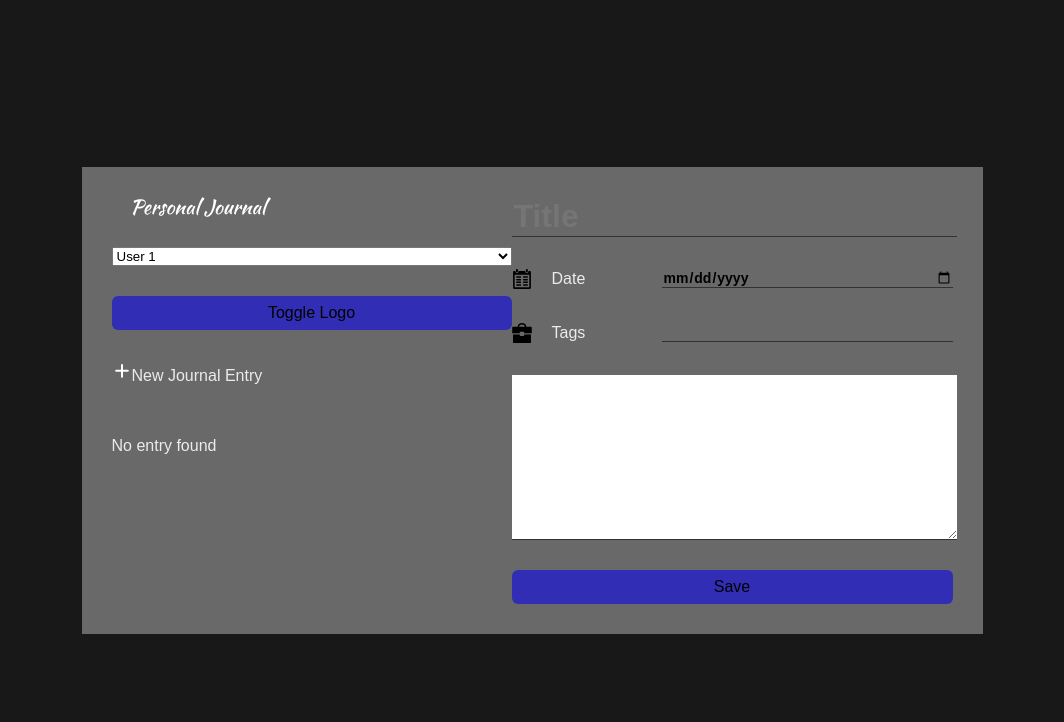
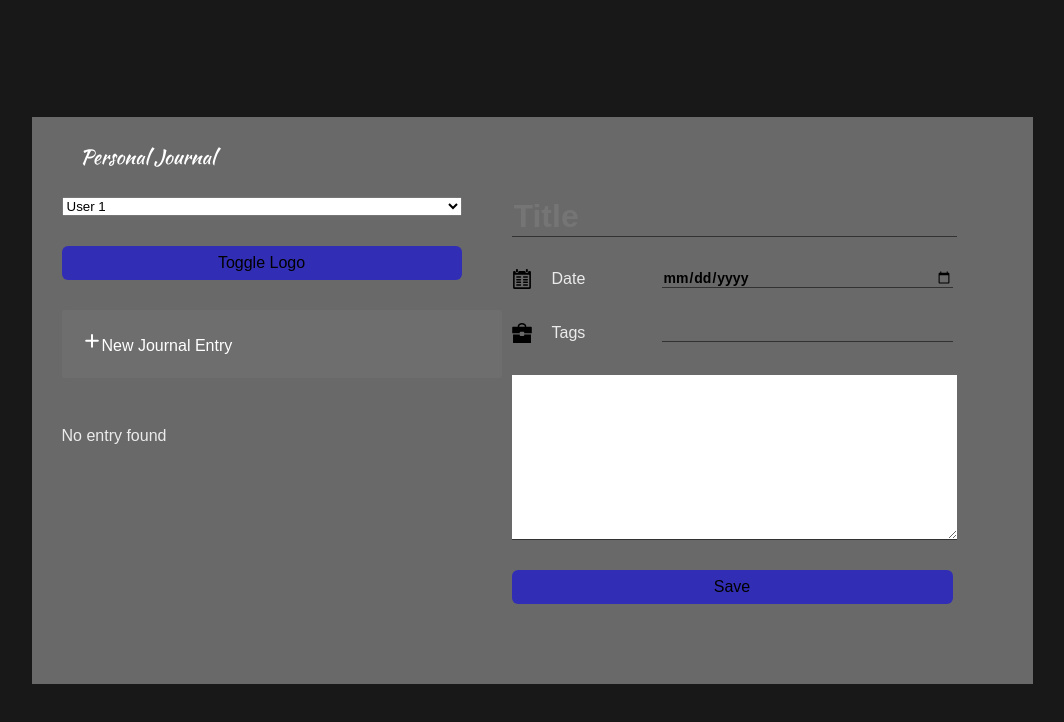
Before and after one commit to igerne94/diary, a React (Vite) app: page / in a window 1280 px wide. Shown: the top 722 px of the page, without its empty margins (108-1172 px from the left). Built offline with nearby package versions, Linux system fonts and the light colour scheme.

Commit message:
fixed style for CardButton

```diff
--- a/src/components/CardButton/CardButton.css
+++ b/src/components/CardButton/CardButton.css
@@ -12,4 +12,5 @@
 
 .card-button:hover {
 	background: rgba(255, 255, 255, 0.10);
+	cursor: pointer;
 }
--- a/src/components/CardButton/CardButton.jsx
+++ b/src/components/CardButton/CardButton.jsx
@@ -1,4 +1,5 @@
 // Container component for the card button
+import './CardButton.css';
 
 function CardButton({ children, className }) {
     const cl = 'card-button ' + (className ? ' ' + className : '');
--- a/src/layouts/body/Body.css
+++ b/src/layouts/body/Body.css
@@ -1,4 +1,4 @@
-/* .body {
+.body {
 	padding: 50px;
 	width: 100%;
-} */
+}
```
